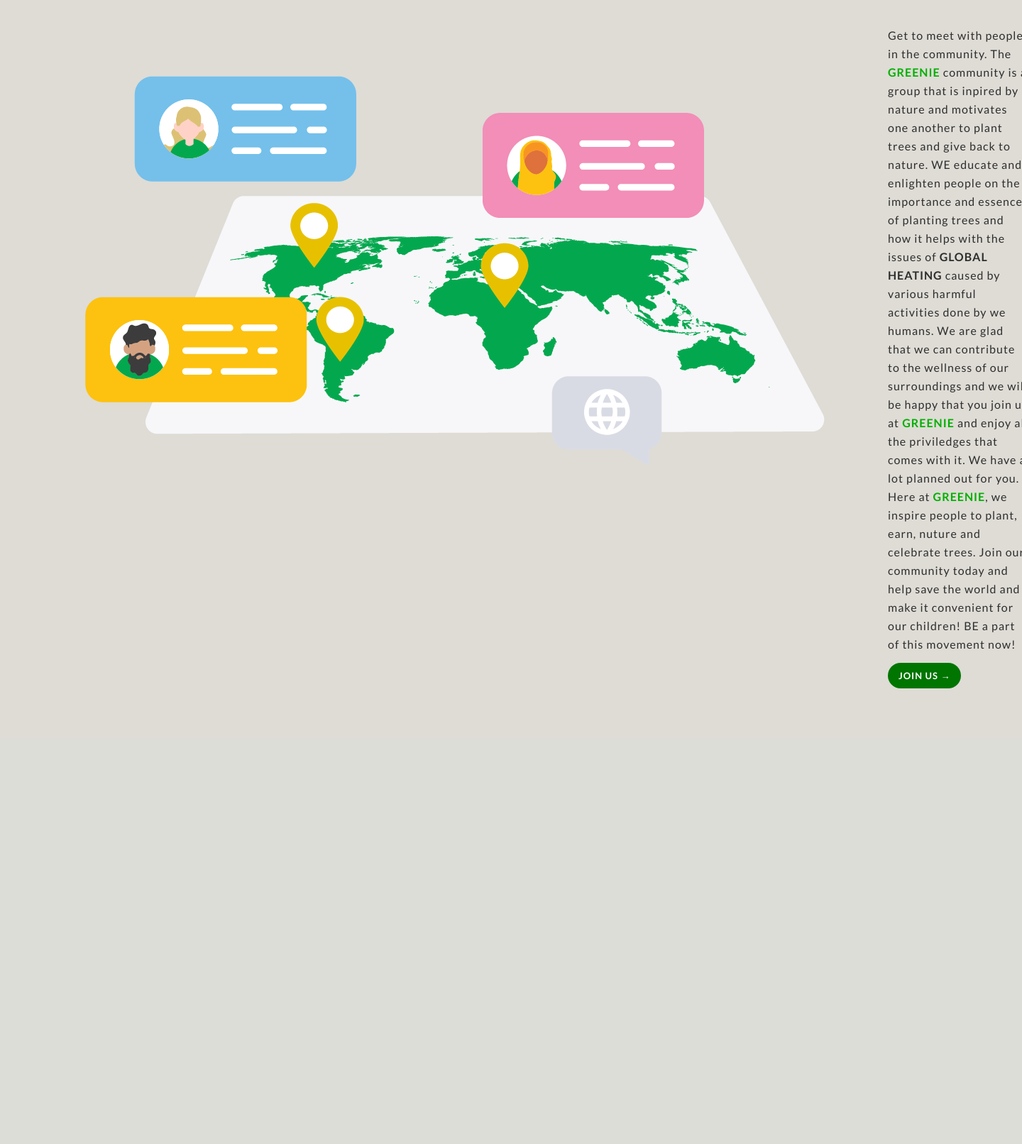
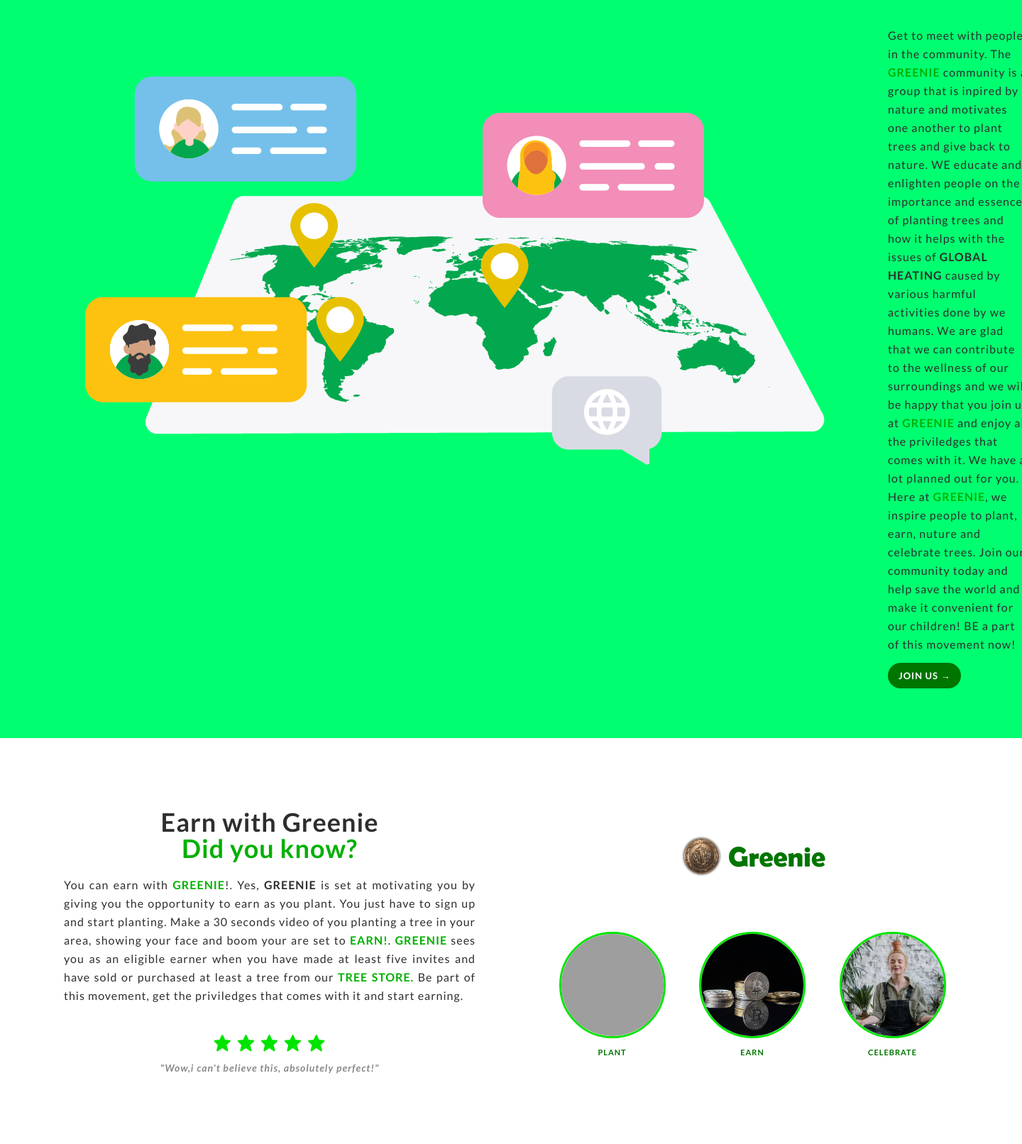
Before and after one commit to Paul-Chidiadi/greenie, a PHP site: page / in a window 1440 px wide; the page is wider, and only the part inside the window is pictured. Shown: the part 1525-3137 px from the top of that part at 71% size. Before the commit the page ends 2495 px from the top of that part, so only its background shows below. Run offline with PHP 8.4, Linux system fonts and the light colour scheme; grey boxes are pictures that could not be loaded.

Commit message:
Earn section: created earn section with styling and media queries, changed background for comm section

```diff
--- a/css/index.css
+++ b/css/index.css
@@ -6,6 +6,7 @@
   box-sizing: border-box;
   text-decoration: none;
   list-style: none;
+  font-family: "Lato", "Roboto Slab", sans-serif;
 }
 :root {
   /* green */
@@ -31,7 +32,6 @@ body {
   overflow-x: hidden;
   background-color: var(--whitel);
   letter-spacing: 1px;
-  font-family: "Lato", "Roboto Slab", sans-serif;
 }
 
 /* HEADER SECTION */
@@ -65,7 +65,7 @@ body {
 .list li a {
   color: var(--blackd);
   font-weight: 400;
-  font-size: 16px;
+  font-size: 14px;
   line-height: 26px;
 }
 .list li a:hover {
@@ -263,7 +263,7 @@ body {
   color: var(--green);
 }
 .intro-body p {
-  font-family: "lato", sans-serif;
+  font-family: "Lato", sans-serif;
   margin: 20px auto;
   line-height: 26px;
   font-size: 16px;
@@ -308,6 +308,7 @@ body {
 }
 /* COMMUNITY SECTION */
 .comm {
+  background: var(--greens);
   width: 100%;
   padding: 80px;
   display: flex;
@@ -354,7 +355,7 @@ body {
   font-size: 13px;
   padding: 10px 15px;
   text-align: center;
-  margin: 45px auto 35px;
+  margin: 55px auto 35px;
 }
 .comm-body a:hover {
   background-color: transparent;
@@ -368,9 +369,6 @@ body {
   }
   .comm-body-text h1 {
     font-size: 30px;
-  }
-  .comm-body p {
-    font-size: 12px;
   }
 }
 @media screen and (max-width: 1100px) {
@@ -388,7 +386,6 @@ body {
     font-size: 30px;
   }
   .comm-body p {
-    font-size: 12px;
     text-align: center;
   }
   .comm-body a {
@@ -404,6 +401,7 @@ body {
     font-size: 10px;
   }
   .comm-body p {
+    font-size: 13px;
     margin: 20px auto 20px;
   }
 }
@@ -415,3 +413,173 @@ body {
     font-size: 24px;
   }
 }
+/* EARN SECTION */
+.earn {
+  width: 100%;
+  padding: 60px;
+  display: flex;
+  justify-content: center;
+  align-items: center;
+  gap: 40px;
+  background: var(--white);
+}
+.earn-body {
+  flex-basis: 50%;
+  width: 100%;
+  padding: 30px;
+  display: block;
+}
+.earn-body-text {
+  display: block;
+}
+.earn-body-text h1 {
+  margin: 10px auto;
+  font-weight: 700;
+  font-size: 36px;
+  line-height: 37px;
+  color: var(--blackd);
+  text-align: center;
+}
+.earn-body-text h1 span {
+  color: var(--green);
+}
+.earn-body p span {
+  color: var(--green);
+}
+.earn-body p {
+  margin: 20px auto;
+  line-height: 26px;
+  font-size: 16px;
+  font-weight: 400;
+  text-align: justify;
+  color: var(--blackd);
+}
+.earn .images {
+  flex-basis: 50%;
+  display: block;
+  width: 100%;
+  padding: 30px;
+}
+.earn .images .logo {
+  width: 100%;
+  height: fit-content;
+  display: block;
+  margin: -30px 0px 60px;
+}
+.earn .images .logo img {
+  width: 250px;
+  display: block;
+  height: 100px;
+  object-fit: cover;
+  margin: 20px auto;
+}
+.earn .images .img-align {
+  width: 100%;
+  display: flex;
+  justify-content: space-evenly;
+  align-items: center;
+  gap: 30px;
+}
+.earn .images .img-align div {
+  transition: 0.5s ease-in-out;
+}
+.earn .images .img-align div:hover {
+  transform: translateY(-15px);
+}
+.earn .images .img-align img {
+  width: 150px;
+  height: 150px;
+  object-fit: cover;
+  border-radius: 50%;
+  border: 3px solid var(--greenl);
+  margin-bottom: 10px;
+}
+.earn .images .img-align p {
+  text-align: center;
+  color: var(--whited);
+  font-size: 11px;
+  font-weight: bold;
+  color: var(--greend);
+}
+.earn-body .star {
+  width: 100%;
+  margin-top: 30px;
+  padding: 10px;
+  display: flex;
+  flex-direction: column;
+  justify-content: center;
+  align-items: center;
+}
+.earn-body .star div {
+  width: 100%;
+  text-align: center;
+  margin-bottom: 12px;
+}
+.earn-body .star i {
+  font-size: 28px;
+  color: var(--greenl);
+}
+.earn-body .star small {
+  width: 100%;
+  color: var(--blackl);
+  text-align: center;
+  font-family: "Lato";
+  font-size: 14px;
+  font-weight: 700;
+  line-height: 15px;
+  font-style: italic;
+}
+/* earn section media query */
+@media screen and (max-width: 1200px) {
+  .earn {
+    flex-direction: column-reverse;
+  }
+}
+@media screen and (max-width: 700px) {
+  .earn {
+    padding: 30px;
+    gap: 27px;
+  }
+  .earn-body-text h1 {
+    font-size: 26px;
+  }
+  .earn .images .img-align img {
+    width: 120px;
+    height: 120px;
+    border: 2px solid var(--greenl);
+  }
+}
+@media screen and (max-width: 500px) {
+  .earn-body {
+    padding: 19px;
+  }
+  .earn-body-text h1 {
+    font-size: 24px;
+  }
+  .earn-body p {
+    font-size: 13px;
+  }
+  .earn .images .img-align img {
+    width: 95px;
+    height: 95px;
+  }
+}
+@media screen and (max-width: 360px) {
+  .earn {
+    gap: 25px;
+  }
+  .earn .images .logo img {
+    width: 180px;
+    height: 100px;
+  }
+  .earn-body {
+    padding: 0px;
+  }
+  .earn .images .img-align img {
+    width: 85px;
+    height: 85px;
+  }
+  .earn .images .img-align {
+    gap: 12px;
+  }
+}
--- a/index.php
+++ b/index.php
@@ -97,6 +97,51 @@
             <a href="">JOIN US <b>&#8594;</a>
         </div>
     </section>
+    <!-- EARN SECTION -->
+    <section class="earn">
+        <div class="earn-body">
+            <div class="earn-body-text">
+                <h1>Earn with Greenie <br><span>Did you know?</span></h1>
+            </div>
+            <p>You can earn with <span><b>GREENIE</b></span>!. Yes, <b>GREENIE</b> is set at motivating you
+                by giving you the opportunity to earn as you plant. You just have to sign up and start
+                planting. Make a 30 seconds video of you planting a tree in your area, showing your face
+                and boom your are set to <span><b>EARN!</b></span>. <span><b>GREENIE</b></span> sees you
+                as an eligible earner when you have made at least five invites and have sold or purchased at least
+                a tree from our <span><b>TREE STORE.</b></span> Be part of this movement, get the priviledges that
+                comes with it and start earning.
+            </p>
+            <div class='star'>
+                <div>
+                    <i class='bx bxs-star'></i>
+                    <i class='bx bxs-star'></i>
+                    <i class='bx bxs-star'></i>
+                    <i class='bx bxs-star' ></i>
+                    <i class='bx bxs-star'></i>
+                </div>
+                <small>"Wow,i can't believe this, absolutely perfect!"</small>
+            </div>
+        </div>
+        <div class="images">
+            <div class="logo">
+                <img src="img/logo2.png" alt="">
+            </div>
+            <div class="img-align">
+                <div>
+                    <img src="img/plant.jpg" alt="">
+                    <p>PLANT</p>
+                </div>
+                <div>
+                    <img src="img/earn.jpg" alt="">
+                    <p>EARN</p>
+                </div>
+                <div>
+                    <img src="img/celebrate.jpg" alt="">
+                    <p>CELEBRATE</p>
+                </div>
+            </div>
+        </div>
+    </section>
 
 
 
```
Also changed, not shown: img/celebrate.jpg (added), img/earn.jpg (added), 1 other file.
